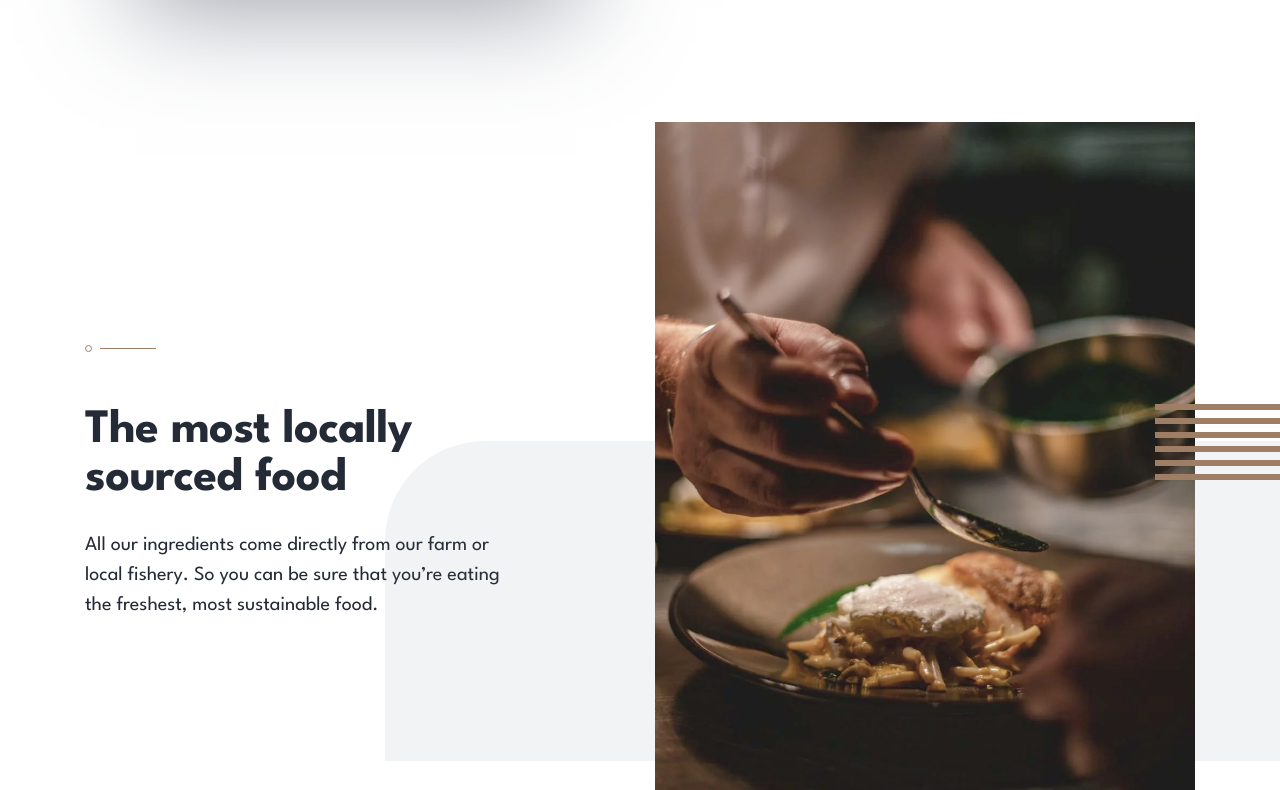
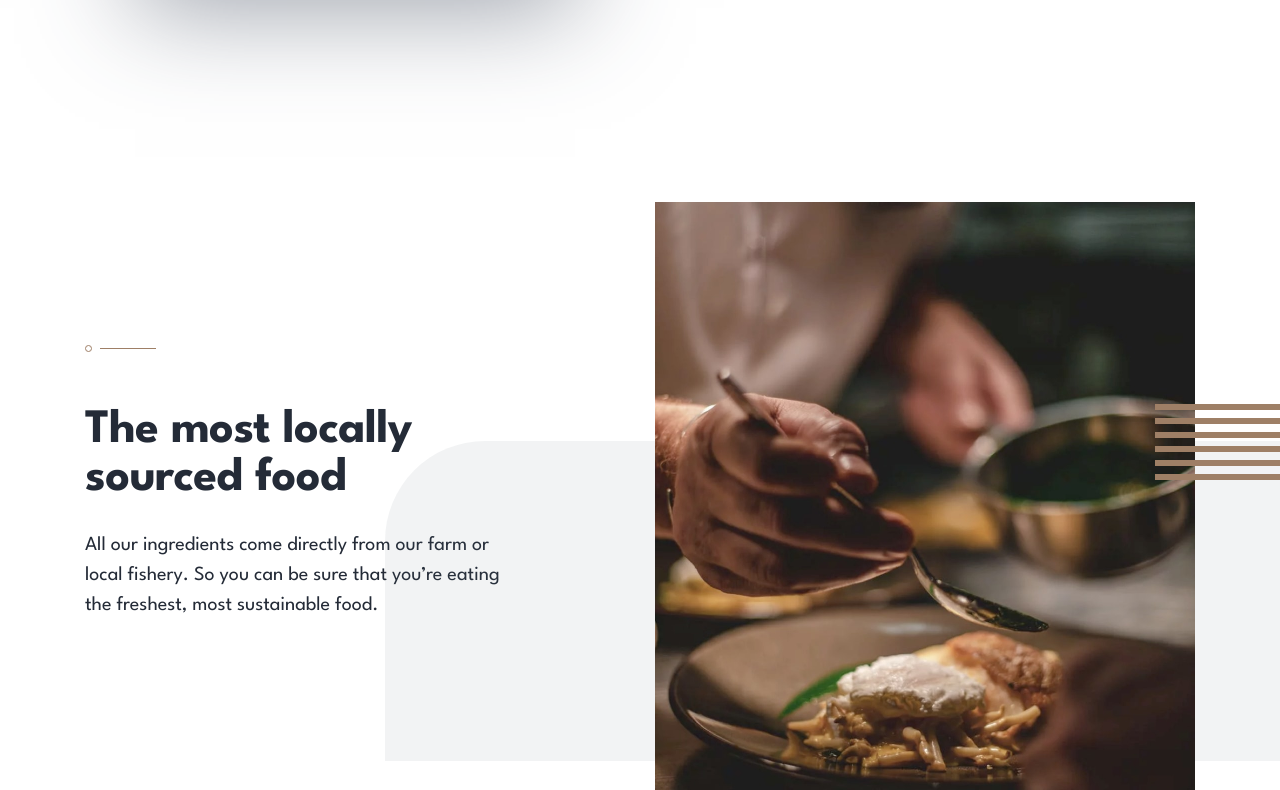
Before and after one commit to GustavoJuvino/dine-restaurant, a Next.js app: page / in a window 1280 px wide. Shown: the part 1470-2260 px from the top of the page. Built offline with nearby package versions, Linux system fonts and the light colour scheme.

Commit message:
design: add absolute in the second image in characteristic component

```diff
--- a/src/app/components/Characteristics.tsx
+++ b/src/app/components/Characteristics.tsx
@@ -73,7 +73,7 @@ function Characteristics() {
         </div>
 
         <div className="
-            mt-[268px]
+            mt-[321px]
             flex
             w-[75%]
             flex-col
@@ -118,7 +118,7 @@ function Characteristics() {
             src={LocallyImage}
             placeholder="blur"
             priority
-            className="h-[720px] w-[400px] max-md:hidden xl:h-[720px] xl:w-[540px]"
+            className="relative bottom-[-5rem] z-50 h-[720px] w-[400px] max-md:hidden xl:h-[720px] xl:w-[540px]"
           />
           <Image
             width={1146}
@@ -141,6 +141,7 @@ function Characteristics() {
               absolute
               right-[-3.5rem]
               top-[228px]
+              z-[60]
               md:right-[-5rem]
               md:top-[282px]
               xl:right-[-7.5rem]
--- a/src/app/components/highlights/Highlights.tsx
+++ b/src/app/components/highlights/Highlights.tsx
@@ -4,16 +4,19 @@ import HighlightsItems from './HighlightsItems';
 
 const recipes = [
   {
+    key: 1,
     name: 'Seared Salmon Fillet',
     description: 'Our locally sourced salmon served \n with a refreshing buckwheat summer salad.',
     src: 'salmon',
   },
   {
+    key: 2,
     name: 'Rosemary Filet Mignon',
     description: 'Our prime beef served to your taste with a delicious \n choice of seasonal sides.',
     src: 'beef',
   },
   {
+    key: 3,
     name: 'Summer Fruit Chocolate Mousse',
     description: 'Creamy mousse combined with summer fruits and \n dark chocolate shavings.',
     src: 'chocolate',
@@ -65,7 +68,7 @@ function Highlights() {
 
         <section className="flex flex-col max-sm:mt-[85px] sm:mt-[54px] sm:gap-y-6">
           {recipes.map((recipe) => (
-            <div>
+            <div key={recipe.key}>
               <HighlightsItems
                 name={recipe.name}
                 description={recipe.description}
```
